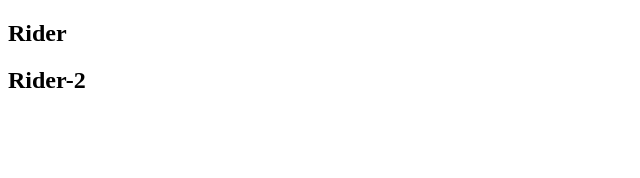
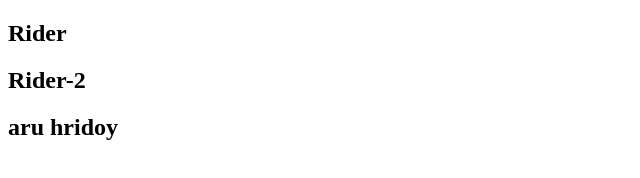
Before and after one commit to arafathridoy/Rider, a plain HTML site: page index.html in a window 1280 px wide. Shown: the whole page, without its empty margins (0-640 px from the left). Drawn offline with Linux system fonts and the light colour scheme.

```diff
--- a/index.html
+++ b/index.html
@@ -9,5 +9,6 @@
 <body>
     <h2>Rider</h2>
     <h2>Rider-2</h2>
+    <h2>aru hridoy</h2>
 </body>
 </html>
```
